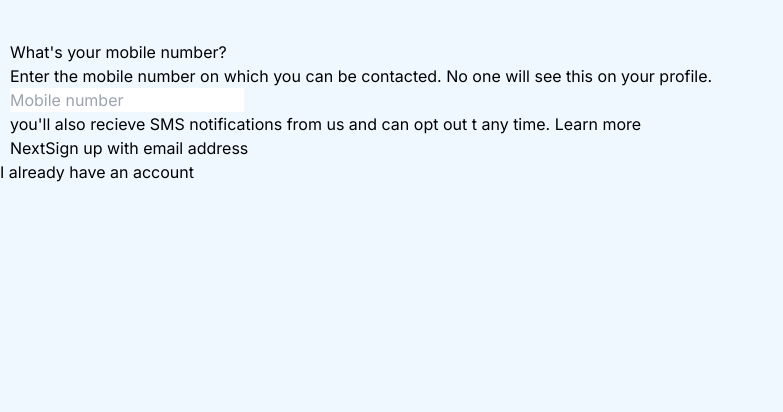
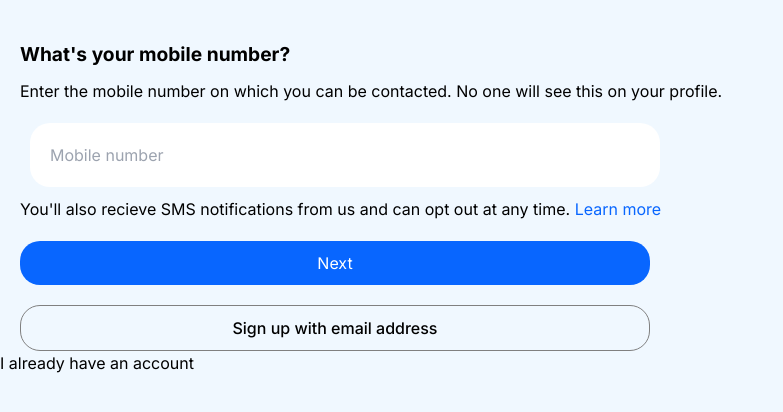
Before and after one commit to Preciousnnebuogor/App-Router, a Next.js app: page /contact in a window 1280 px wide. Shown: the top 412 px of the page, without its empty margins (0-783 px from the left). Built offline with nearby package versions, Linux system fonts and the light colour scheme.

Commit message:
css for contact page

```diff
--- a/src/app/contact/contact.module.scss
+++ b/src/app/contact/contact.module.scss
@@ -1,6 +1,51 @@
 .body {
     padding-top: 40px;
-  margin-left: 10px;
+  margin-left: 20px;
 
+  h1 {
+    font-weight: bold;
+    font-size: larger;
+    margin-bottom: 10px;
+  }
+
+  p {
+    margin-bottom: 10px;
+  }
+
+  input {
+    width: 50%;
+    border-radius: 20px;
+    justify-content: space-between;
+    padding: 20px;
+    margin: 10px;
+  }
+
+  h4{
+    margin-top: 10px;
+  }
+    .Link{
+        color: #0866ff;
+    }
+
+    .button {
+        border-radius: 20px;
+        background-color: #0866ff;
+        width: 50%;
+        align-items: center;
+        margin-top: 20px;
+        padding: 10px;
+        color: white;
+      }
+
+      .button2 {
+            border-radius: 20px;
+            font-weight: 500;
+            width: 50%;
+            align-items: center;
+            margin-top: 20px;
+            padding: 10px;
+            color: black;
+            border: 1px solid grey;
+      }
 
 }
--- a/src/app/contact/page.tsx
+++ b/src/app/contact/page.tsx
@@ -1,17 +1,26 @@
 import Link from "next/link";
-import style from "./contact.module.scss"
+import style from "./contact.module.scss";
 
 export default function Contact() {
-    return <div className={style.body}>
+  return (
+    <div className={style.body}>
       <div className={style.text}>
         <h1>What's your mobile number?</h1>
-            <p>Enter the mobile number on which you can be contacted. No one will see this on your profile.</p>
+        <p>
+          Enter the mobile number on which you can be contacted. No one will see
+          this on your profile.
+        </p>
       </div>
       <div className={style.form}>
-            <input type="number" placeholder="Mobile number"/>
-            <h4>you'll also recieve SMS notifications from us and can opt out t any time. <Link href={"/"}>Learn more</Link></h4>
+        <input type="number" placeholder="Mobile number" />
+        <h5>
+          You'll also recieve SMS notifications from us and can opt out at any
+          time. <Link href={"/"} className={style.Link}>Learn more</Link>
+        </h5>
       </div>
-        <button>Next</button>
+      <button className={style.button}>Next</button>
+      <br/>
       <button className={style.button2}>Sign up with email address</button>
     </div>
+  );
 }
--- a/src/app/gender/gender.module.scss
+++ b/src/app/gender/gender.module.scss
@@ -1,7 +1,7 @@
 .body {
   background-color: #f0f8ff;
   padding-top: 40px;
-  margin-left: 10px;
+  margin-left: 20px;
   h1 {
     font-weight: bold;
     font-size: larger;
```
Lines whose indentation alone changed are shown as unchanged.
